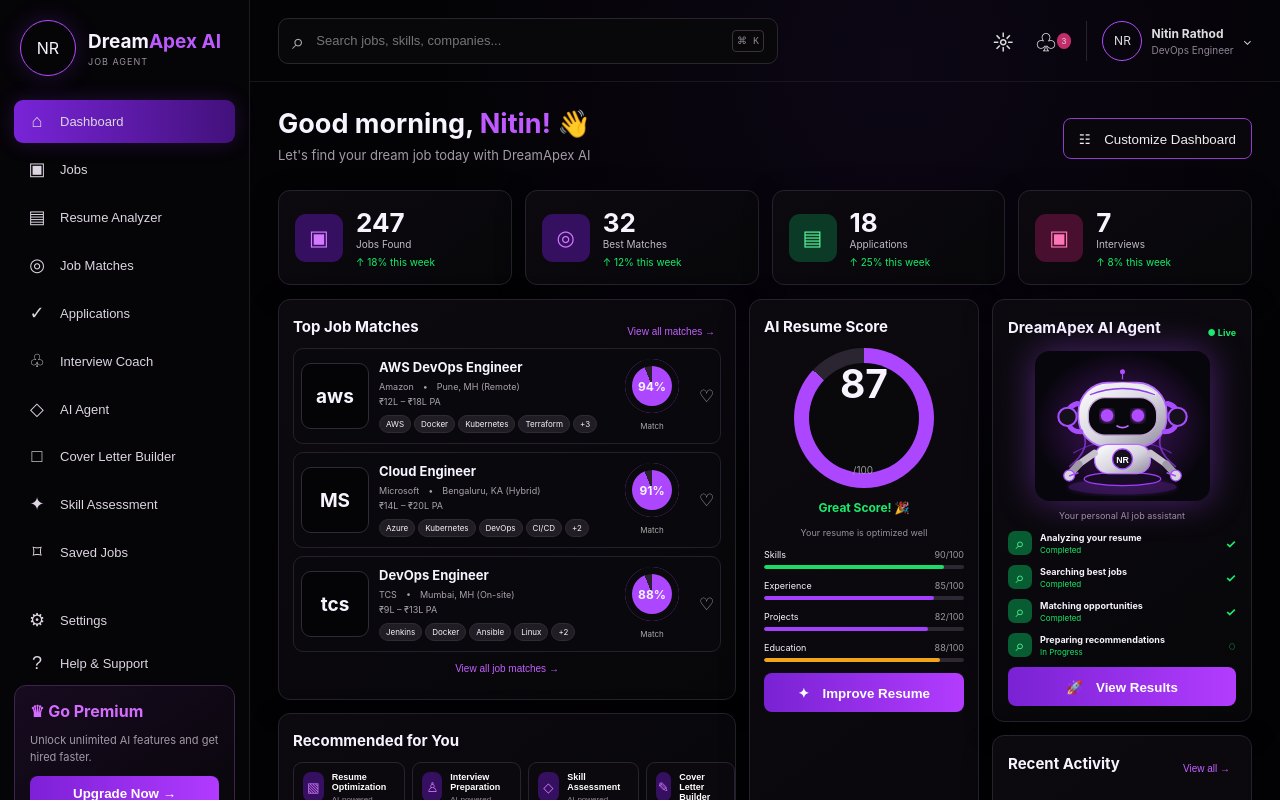
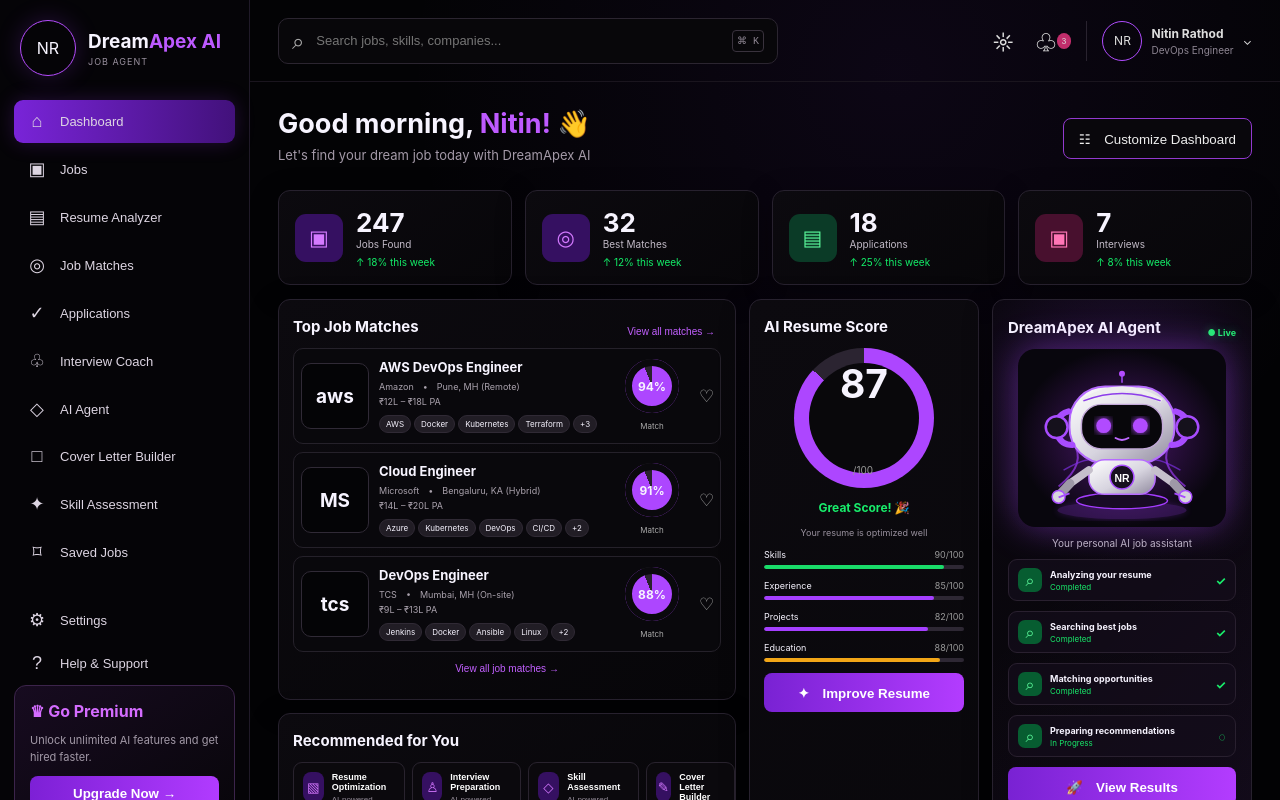
Before and after one commit to nitindrathod4-alt/DreamApex-AI-Job-Agent, a React (Vite) app in the folder frontend/: page / in a window 1280 px wide. Shown: the top 800 px of the page. Built offline with nearby package versions, Linux system fonts and the light colour scheme.

Commit message:
Polish AI Agent panel to match DreamApex futuristic purple UI

```diff
--- a/frontend/src/agent.css
+++ b/frontend/src/agent.css
@@ -1 +1 @@
-.bot-image{display:block;width:100%;height:150px;object-fit:contain;margin:2px auto 4px;filter:drop-shadow(0 0 18px rgba(169,71,255,.42));border-radius:18px}.agent{overflow:hidden}.agent .bot-image:hover{filter:drop-shadow(0 0 28px rgba(191,83,255,.65));transform:translateY(-2px);transition:.25s ease}
+.agent{overflow:hidden;position:relative;background:radial-gradient(circle at 50% 20%,rgba(158,64,255,.18),transparent 38%),linear-gradient(145deg,#0b0710,#070609)}.agent:before{content:"";position:absolute;inset:0;background:linear-gradient(135deg,transparent 45%,rgba(173,75,255,.07));pointer-events:none}.bot-image{display:block;width:100%;height:178px;object-fit:contain;margin:0 auto 2px;filter:drop-shadow(0 0 18px rgba(169,71,255,.42));border-radius:18px;position:relative;z-index:1}.agent .bot-image:hover{filter:drop-shadow(0 0 30px rgba(191,83,255,.72));transform:translateY(-3px) scale(1.01);transition:.25s ease}.agent>p{position:relative;z-index:1;color:#bcb1c6;font-size:10px;text-align:center}.agent .step{position:relative;z-index:1;background:rgba(20,13,27,.72);border:1px solid #29202f;border-radius:9px;padding:8px 9px}.agent .primary{position:relative;z-index:1}.live{color:#22ef72!important;text-shadow:0 0 10px rgba(34,239,114,.4)}
```
